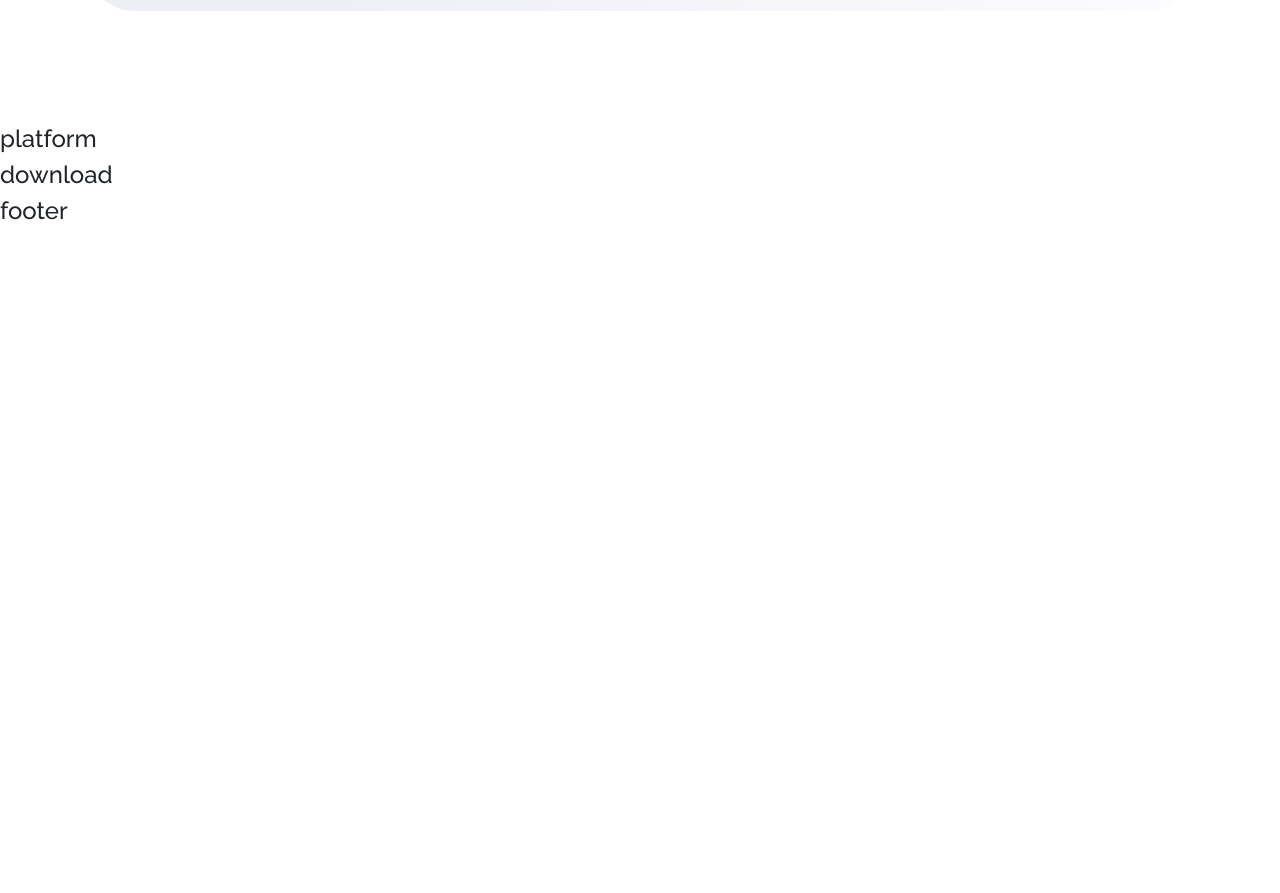
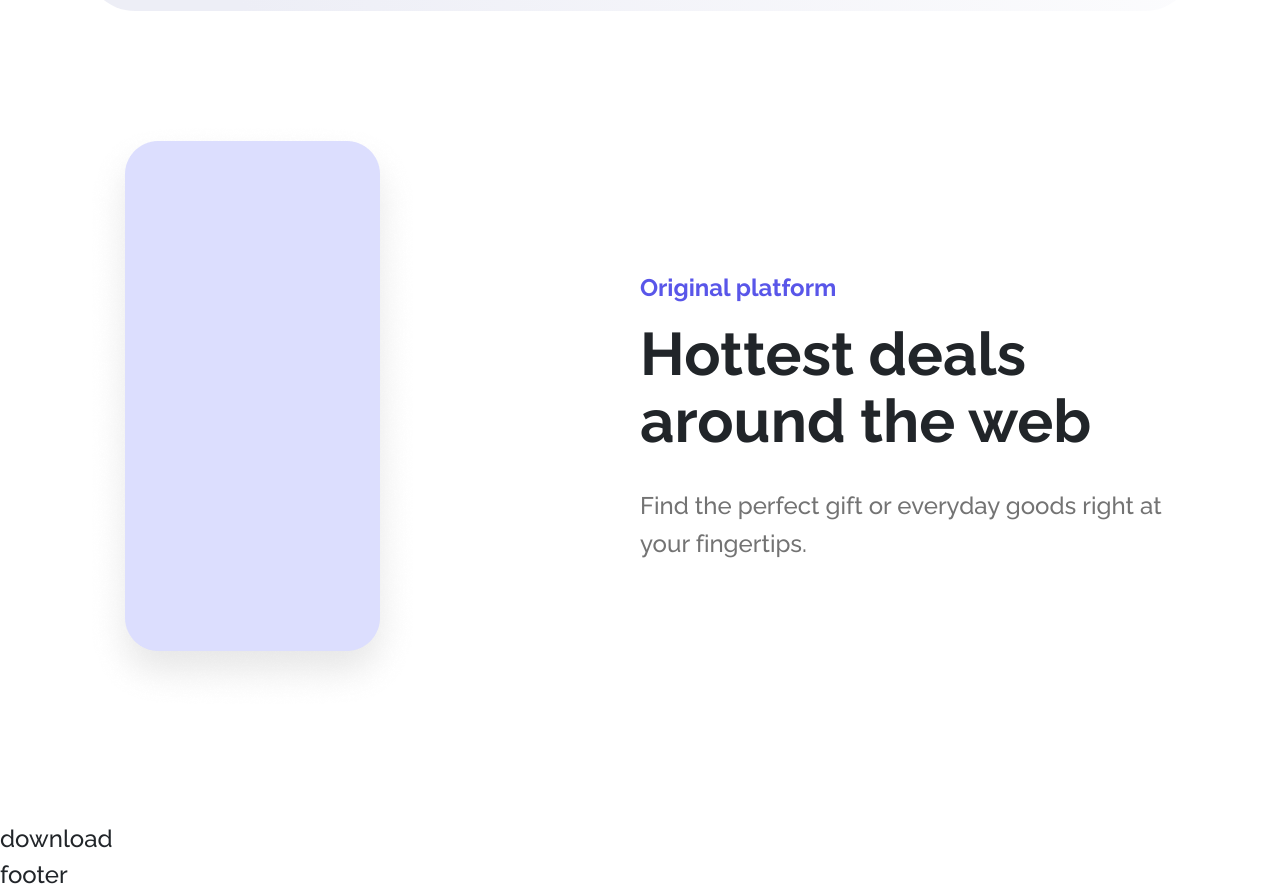
Before and after one commit to yevheniimoskalenko/lending_2021, a Vue app: page / in a window 1280 px wide. Shown: the part 2360-3253 px from the top of the page. Before the commit the page ends 2589 px from the top, so only its background shows below. Built offline with nearby package versions, Linux system fonts and the light colour scheme.

Commit message:
add platform

```diff
--- a/src/components/platform.vue
+++ b/src/components/platform.vue
@@ -1,9 +1,44 @@
 <template>
-  <div>platform</div>
+  <section class="container">
+    <div class="wrapper">
+      <div class="platform">
+        <div class="experiance__acc">
+          <div class="experiance__app">
+            <img :src="require('../assets/image 12.png')" alt="sweava" />
+          </div>
+          <div class="experiance_content">
+            <span class="topTitle">Original platform</span>
+            <h2 class="title">Hottest deals around the web</h2>
+            <p class="desc">
+              Find the perfect gift or everyday goods right at your fingertips.
+            </p>
+          </div>
+        </div>
+      </div>
+    </div>
+  </section>
 </template>
 
 <script>
 export default {};
 </script>
 
-<style></style>
+<style lang="scss" scoped>
+.experiance__acc {
+  margin-top: 85px;
+  display: flex;
+  align-self: flex-start;
+}
+.experiance__app {
+  flex-basis: 50%;
+  display: flex;
+  justify-content: flex-start;
+}
+.experiance_content {
+  flex-basis: 50%;
+  height: 100%;
+  display: flex;
+  flex-direction: column;
+  align-self: center;
+}
+</style>
--- a/src/components/works.vue
+++ b/src/components/works.vue
@@ -27,7 +27,7 @@
 export default {};
 </script>
 
-<style lang="scss" scope>
+<style lang="scss" scoped>
 .works__title {
   width: 100%;
   text-align: center;
```
